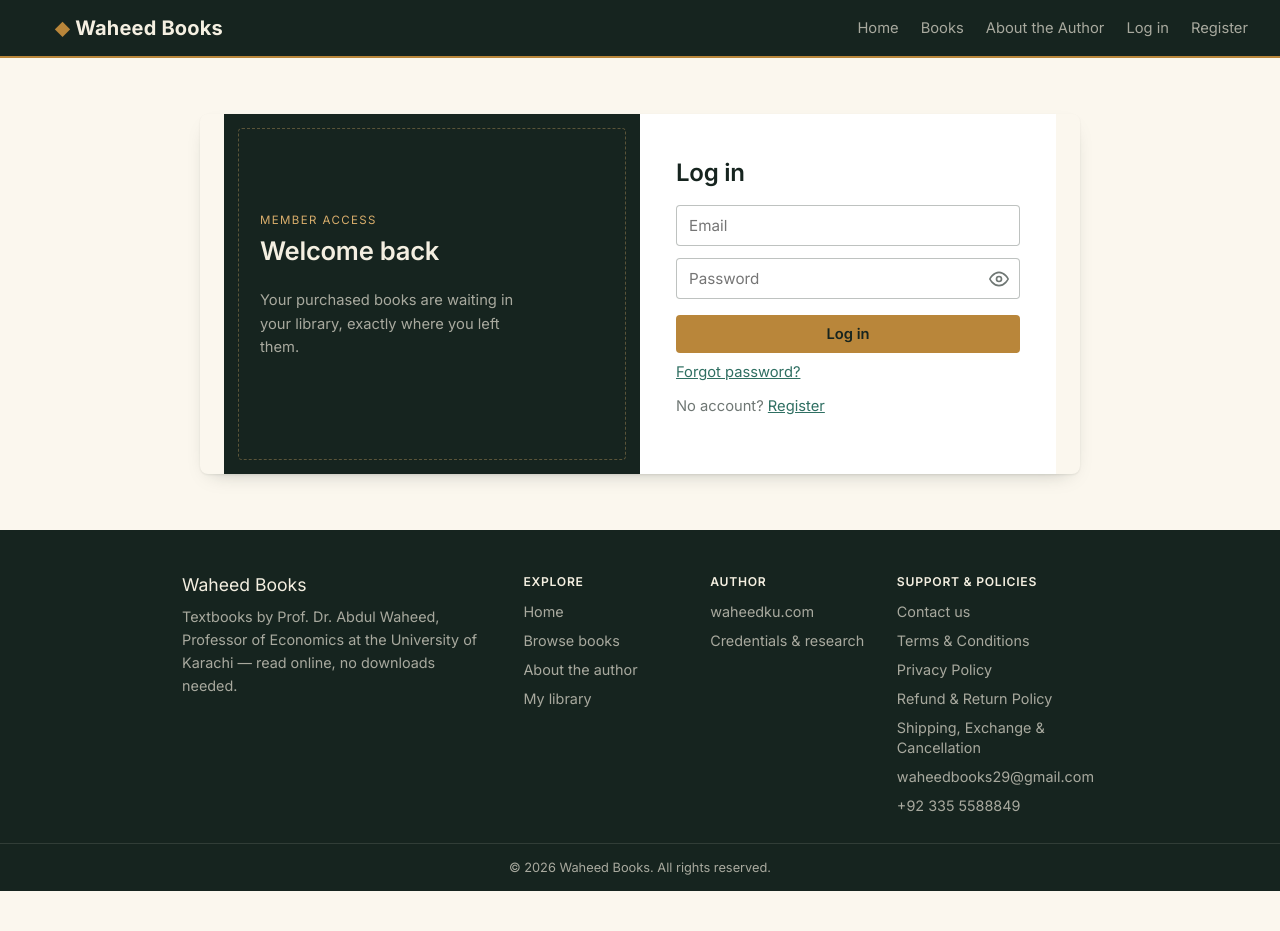
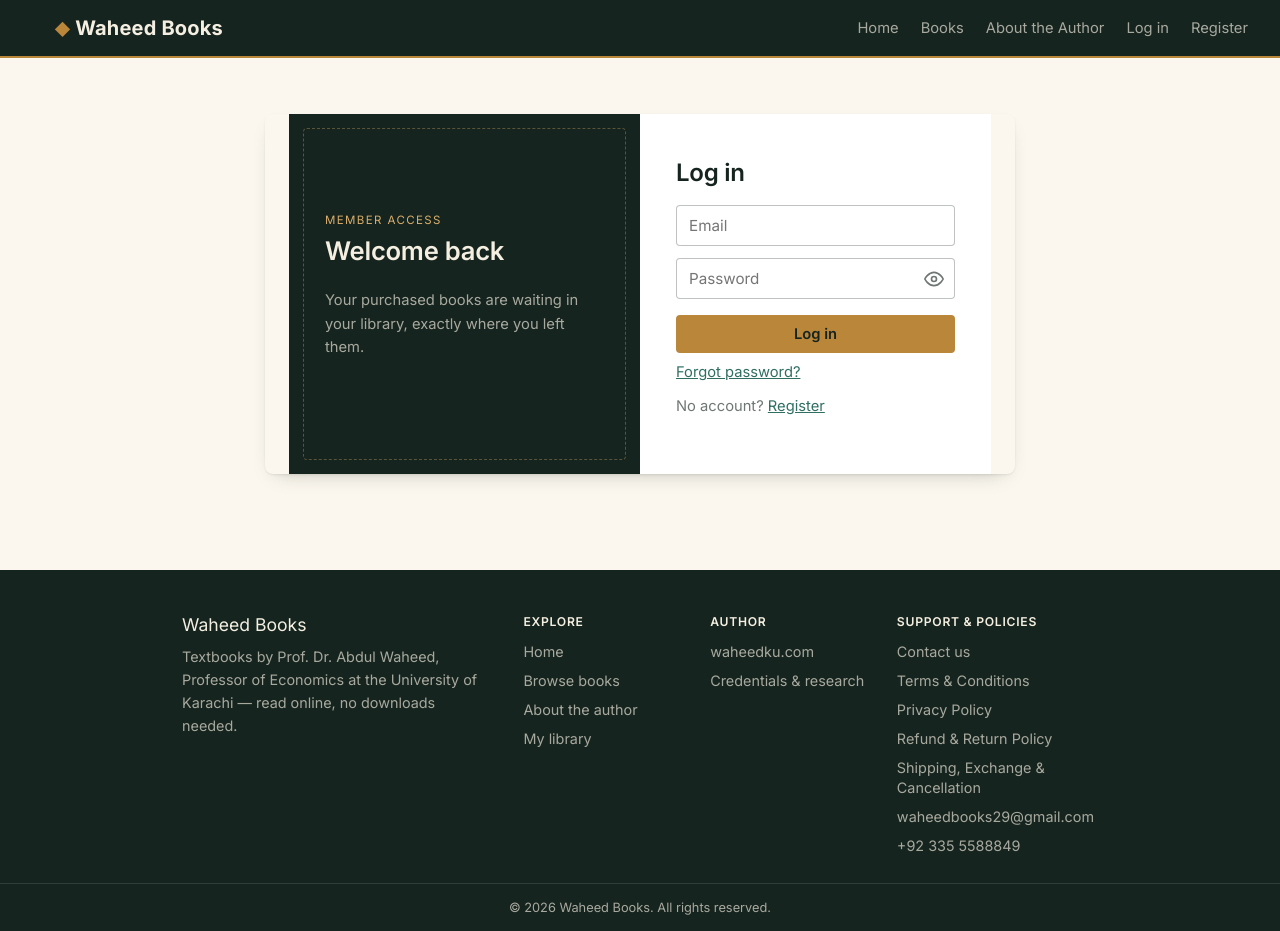
Before and after one commit to waheedbooks/waheed-ebook, a React (Vite) app in the folder frontend/: page /login in a window 1280 px wide. Before the commit the page ends 891 px from the top, so only its background shows below. Built offline with nearby package versions, Linux system fonts and the light colour scheme; no server answers.

Commit message:
Update index.css

```diff
--- a/frontend/src/index.css
+++ b/frontend/src/index.css
@@ -44,6 +44,17 @@ body {
   -webkit-font-smoothing: antialiased;
 }
 
+/* Sticky footer: app fills the screen, page content takes the spare space,
+   so the footer stays at the bottom even on short pages */
+#root {
+  min-height: 100vh;
+  display: flex;
+  flex-direction: column;
+}
+.app-main {
+  flex: 1 0 auto;
+}
+
 h1,
 h2,
 h3,
```
